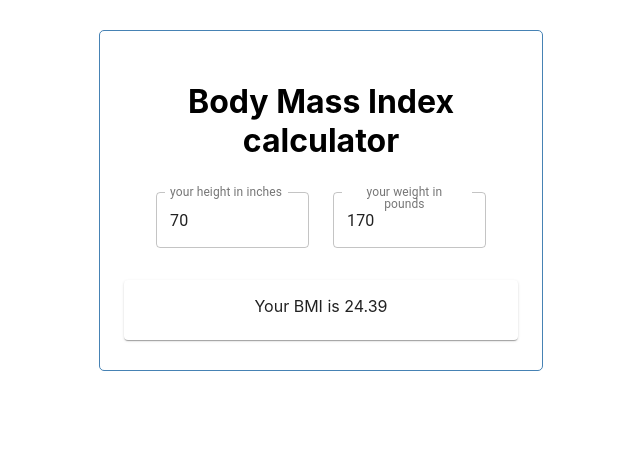
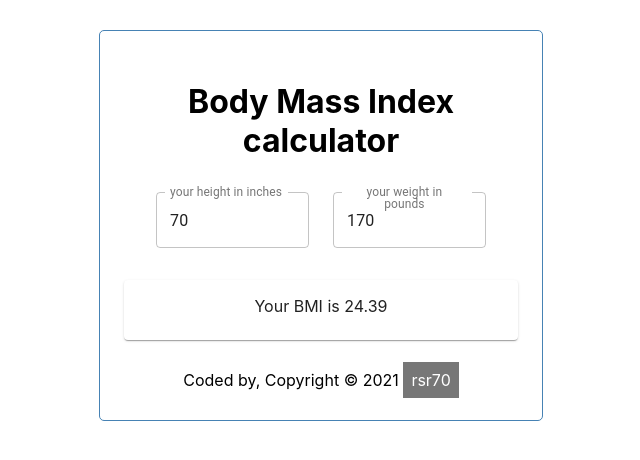
Before and after one commit to ryanroat/react-bmi-calc, a React (Create React App) app: page / in a window 1280 px wide. Shown: the top 460 px of the page, without its empty margins (319-959 px from the left). Built offline with nearby package versions, Linux system fonts and the light colour scheme.

Commit message:
add footer with link to portfolio

```diff
--- a/src/App.js
+++ b/src/App.js
@@ -38,8 +38,9 @@ function App() {
             </Card>
           </div>
         </main>
-
-
+        <footer className="footer">
+          Coded by, Copyright &copy;  2021 <span className="portfolio-link"><a href="https://ryanroat.net/">rsr70</a></span>
+        </footer>
       </Container>
     </div>
   );
--- a/src/index.css
+++ b/src/index.css
@@ -11,3 +11,18 @@ code {
   font-family: source-code-pro, Menlo, Monaco, Consolas, 'Courier New',
     monospace;
 }
+
+.footer {
+  margin-top: 30px;
+}
+
+a {
+  text-decoration: none;
+  color: inherit;
+}
+
+.portfolio-link {
+  padding: 0.5rem;
+  background-color: #777;
+  color: white;
+}
```
Also changed, not shown: 1 other file (tests, documents, lock files or other folders).
